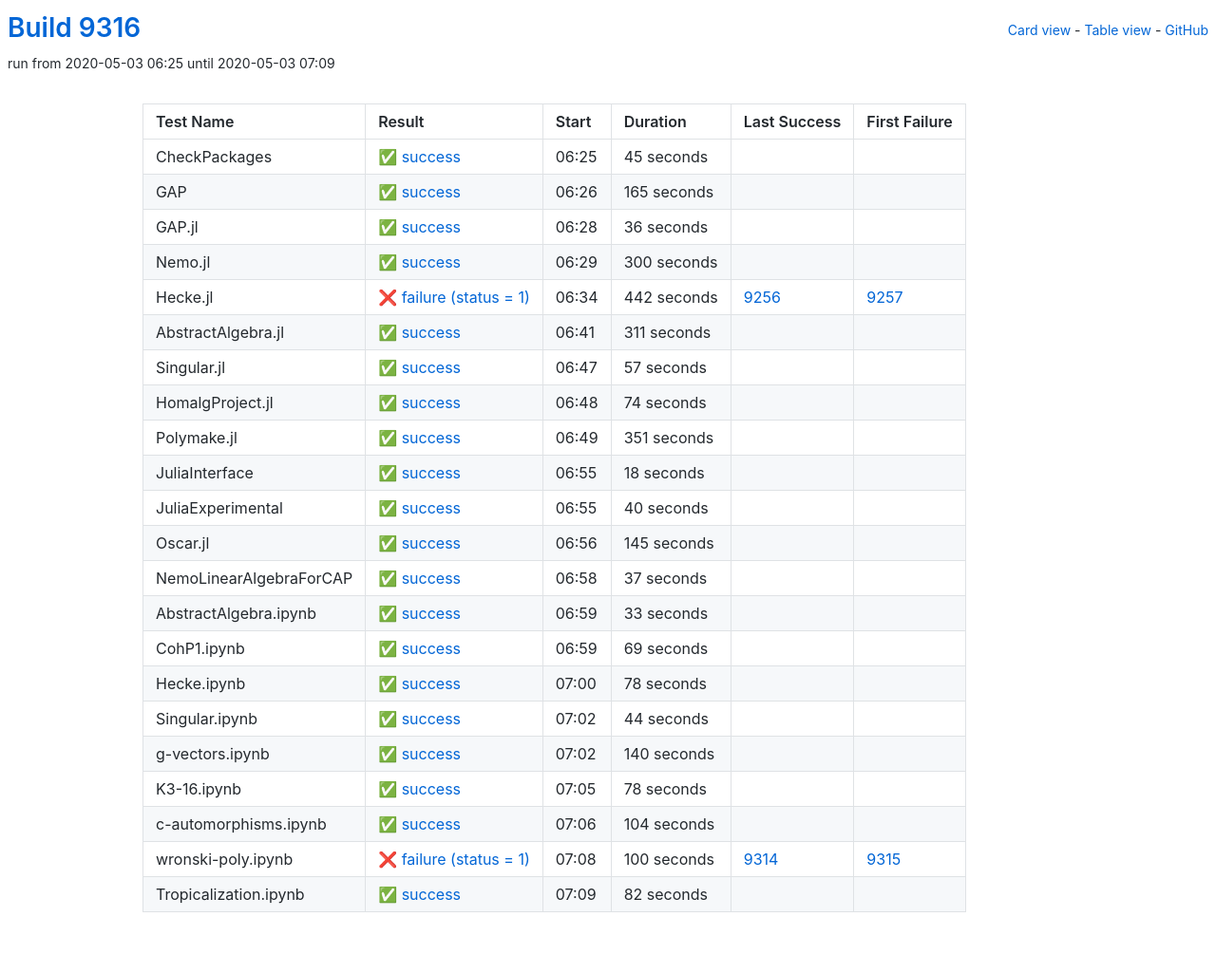
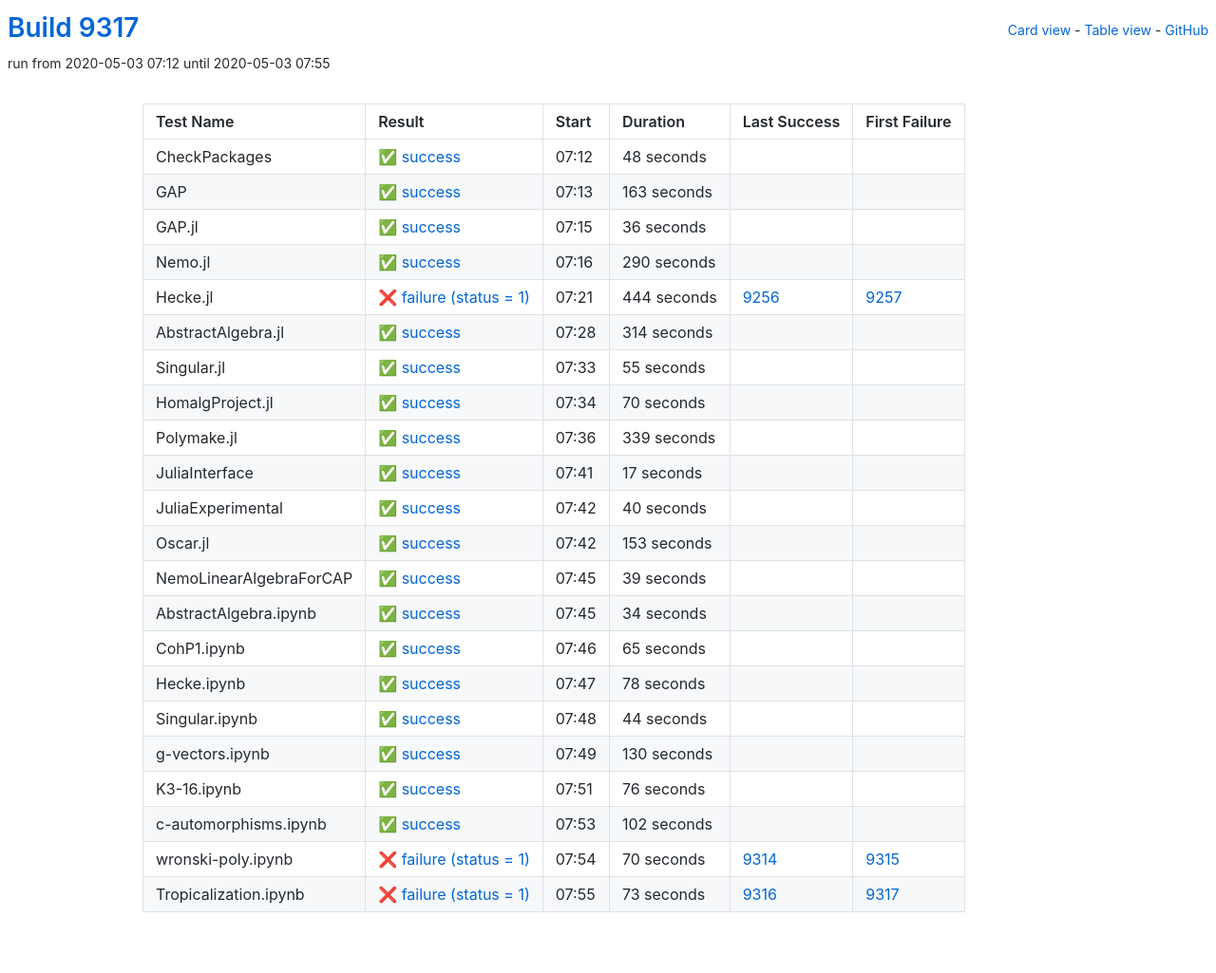
Before and after one commit to oscar-system/oscar-ci-status, a Jekyll site: the page built from table.html, in a window 1280 px wide. Shown: the whole page at 95% size. Built offline with Jekyll 4.4.1, drawn with Linux system fonts in a browser that asks for light colours.

Commit message:
Build 9317

```diff
--- a/_data/ci.yml
+++ b/_data/ci.yml
@@ -1,27 +1,27 @@
-build: 9316
-build_url: https://oscarci.mathematik.uni-kl.de/job/oscar/9316/
+build: 9317
+build_url: https://oscarci.mathematik.uni-kl.de/job/oscar/9317/
 job: oscar
 tests:
-- duration: 45
+- duration: 48
   exitcode: 0
   first_failure: false
   first_failure_url: null
   last_success: false
   last_success_url: null
-  log: https://oscarci.mathematik.uni-kl.de/job/oscar/9316/artifact/logs/build-9316/CheckPackages.log
+  log: https://oscarci.mathematik.uni-kl.de/job/oscar/9317/artifact/logs/build-9317/CheckPackages.log
   name: CheckPackages
-  start: 2020-05-03 06:25
+  start: 2020-05-03 07:12
   status: success
   success: true
-- duration: 165
+- duration: 163
   exitcode: 0
   first_failure: false
   first_failure_url: null
   last_success: false
   last_success_url: null
-  log: https://oscarci.mathematik.uni-kl.de/job/oscar/9316/artifact/logs/build-9316/GAP.log
+  log: https://oscarci.mathematik.uni-kl.de/job/oscar/9317/artifact/logs/build-9317/GAP.log
   name: GAP
-  start: 2020-05-03 06:26
+  start: 2020-05-03 07:13
   status: success
   success: true
 - duration: 36
@@ -30,86 +30,86 @@
   first_failure_url: null
   last_success: false
   last_success_url: null
-  log: https://oscarci.mathematik.uni-kl.de/job/oscar/9316/artifact/logs/build-9316/GAP.jl.log
+  log: https://oscarci.mathematik.uni-kl.de/job/oscar/9317/artifact/logs/build-9317/GAP.jl.log
   name: GAP.jl
-  start: 2020-05-03 06:28
+  start: 2020-05-03 07:15
   status: success
   success: true
-- duration: 300
+- duration: 290
   exitcode: 0
   first_failure: false
   first_failure_url: null
   last_success: false
   last_success_url: null
-  log: https://oscarci.mathematik.uni-kl.de/job/oscar/9316/artifact/logs/build-9316/Nemo.jl.log
+  log: https://oscarci.mathematik.uni-kl.de/job/oscar/9317/artifact/logs/build-9317/Nemo.jl.log
   name: Nemo.jl
-  start: 2020-05-03 06:29
+  start: 2020-05-03 07:16
   status: success
   success: true
-- duration: 442
+- duration: 444
   exitcode: 1
   first_failure: 9257
   first_failure_url: https://oscarci.mathematik.uni-kl.de/job/oscar/9257/
   last_success: 9256
   last_success_url: https://oscarci.mathematik.uni-kl.de/job/oscar/9256/
-  log: https://oscarci.mathematik.uni-kl.de/job/oscar/9316/artifact/logs/build-9316/Hecke.jl.log
+  log: https://oscarci.mathematik.uni-kl.de/job/oscar/9317/artifact/logs/build-9317/Hecke.jl.log
   name: Hecke.jl
-  start: 2020-05-03 06:34
+  start: 2020-05-03 07:21
   status: failure
   success: false
-- duration: 311
+- duration: 314
   exitcode: 0
   first_failure: false
   first_failure_url: null
   last_success: false
   last_success_url: null
-  log: https://oscarci.mathematik.uni-kl.de/job/oscar/9316/artifact/logs/build-9316/AbstractAlgebra.jl.log
+  log: https://oscarci.mathematik.uni-kl.de/job/oscar/9317/artifact/logs/build-9317/AbstractAlgebra.jl.log
   name: AbstractAlgebra.jl
-  start: 2020-05-03 06:41
+  start: 2020-05-03 07:28
   status: success
   success: true
-- duration: 57
+- duration: 55
   exitcode: 0
   first_failure: false
   first_failure_url: null
   last_success: false
   last_success_url: null
-  log: https://oscarci.mathematik.uni-kl.de/job/oscar/9316/artifact/logs/build-9316/Singular.jl.log
+  log: https://oscarci.mathematik.uni-kl.de/job/oscar/9317/artifact/logs/build-9317/Singular.jl.log
   name: Singular.jl
-  start: 2020-05-03 06:47
+  start: 2020-05-03 07:33
   status: success
   success: true
-- duration: 74
+- duration: 70
   exitcode: 0
   first_failure: false
   first_failure_url: null
   last_success: false
   last_success_url: null
-  log: https://oscarci.mathematik.uni-kl.de/job/oscar/9316/artifact/logs/build-9316/HomalgProject.jl.log
+  log: https://oscarci.mathematik.uni-kl.de/job/oscar/9317/artifact/logs/build-9317/HomalgProject.jl.log
   name: HomalgProject.jl
-  start: 2020-05-03 06:48
+  start: 2020-05-03 07:34
   status: success
   success: true
-- duration: 351
+- duration: 339
   exitcode: 0
   first_failure: false
   first_failure_url: null
   last_success: false
   last_success_url: null
-  log: https://oscarci.mathematik.uni-kl.de/job/oscar/9316/artifact/logs/build-9316/Polymake.jl.log
+  log: https://oscarci.mathematik.uni-kl.de/job/oscar/9317/artifact/logs/build-9317/Polymake.jl.log
   name: Polymake.jl
-  start: 2020-05-03 06:49
+  start: 2020-05-03 07:36
   status: success
   success: true
-- duration: 18
+- duration: 17
   exitcode: 0
   first_failure: false
   first_failure_url: null
   last_success: false
   last_success_url: null
-  log: https://oscarci.mathematik.uni-kl.de/job/oscar/9316/artifact/logs/build-9316/JuliaInterface.log
+  log: https://oscarci.mathematik.uni-kl.de/job/oscar/9317/artifact/logs/build-9317/JuliaInterface.log
   name: JuliaInterface
-  start: 2020-05-03 06:55
+  start: 2020-05-03 07:41
   status: success
   success: true
 - duration: 40
@@ -118,53 +118,53 @@
   first_failure_url: null
   last_success: false
   last_success_url: null
-  log: https://oscarci.mathematik.uni-kl.de/job/oscar/9316/artifact/logs/build-9316/JuliaExperimental.log
+  log: https://oscarci.mathematik.uni-kl.de/job/oscar/9317/artifact/logs/build-9317/JuliaExperimental.log
   name: JuliaExperimental
-  start: 2020-05-03 06:55
+  start: 2020-05-03 07:42
   status: success
   success: true
-- duration: 145
+- duration: 153
   exitcode: 0
   first_failure: false
   first_failure_url: null
   last_success: false
   last_success_url: null
-  log: https://oscarci.mathematik.uni-kl.de/job/oscar/9316/artifact/logs/build-9316/Oscar.jl.log
+  log: https://oscarci.mathematik.uni-kl.de/job/oscar/9317/artifact/logs/build-9317/Oscar.jl.log
   name: Oscar.jl
-  start: 2020-05-03 06:56
+  start: 2020-05-03 07:42
   status: success
   success: true
-- duration: 37
+- duration: 39
   exitcode: 0
   first_failure: false
   first_failure_url: null
   last_success: false
   last_success_url: null
-  log: https://oscarci.mathematik.uni-kl.de/job/oscar/9316/artifact/logs/build-9316/NemoLinearAlgebraForCAP.log
+  log: https://oscarci.mathematik.uni-kl.de/job/oscar/9317/artifact/logs/build-9317/NemoLinearAlgebraForCAP.log
   name: NemoLinearAlgebraForCAP
-  start: 2020-05-03 06:58
+  start: 2020-05-03 07:45
   status: success
   success: true
-- duration: 33
+- duration: 34
   exitcode: 0
   first_failure: false
   first_failure_url: null
   last_success: false
   last_success_url: null
-  log: https://oscarci.mathematik.uni-kl.de/job/oscar/9316/artifact/logs/build-9316/AbstractAlgebra.ipynb.log
+  log: https://oscarci.mathematik.uni-kl.de/job/oscar/9317/artifact/logs/build-9317/AbstractAlgebra.ipynb.log
   name: AbstractAlgebra.ipynb
-  start: 2020-05-03 06:59
+  start: 2020-05-03 07:45
   status: success
   success: true
-- duration: 69
+- duration: 65
   exitcode: 0
   first_failure: false
   first_failure_url: null
   last_success: false
   last_success_url: null
-  log: https://oscarci.mathematik.uni-kl.de/job/oscar/9316/artifact/logs/build-9316/CohP1.ipynb.log
+  log: https://oscarci.mathematik.uni-kl.de/job/oscar/9317/artifact/logs/build-9317/CohP1.ipynb.log
   name: CohP1.ipynb
-  start: 2020-05-03 06:59
+  start: 2020-05-03 07:46
   status: success
   success: true
 - duration: 78
@@ -173,9 +173,9 @@
   first_failure_url: null
   last_success: false
   last_success_url: null
-  log: https://oscarci.mathematik.uni-kl.de/job/oscar/9316/artifact/logs/build-9316/Hecke.ipynb.log
+  log: https://oscarci.mathematik.uni-kl.de/job/oscar/9317/artifact/logs/build-9317/Hecke.ipynb.log
   name: Hecke.ipynb
-  start: 2020-05-03 07:00
+  start: 2020-05-03 07:47
   status: success
   success: true
 - duration: 44
@@ -184,63 +184,63 @@
   first_failure_url: null
   last_success: false
   last_success_url: null
-  log: https://oscarci.mathematik.uni-kl.de/job/oscar/9316/artifact/logs/build-9316/Singular.ipynb.log
+  log: https://oscarci.mathematik.uni-kl.de/job/oscar/9317/artifact/logs/build-9317/Singular.ipynb.log
   name: Singular.ipynb
-  start: 2020-05-03 07:02
+  start: 2020-05-03 07:48
   status: success
   success: true
-- duration: 140
+- duration: 130
   exitcode: 0
   first_failure: false
   first_failure_url: null
   last_success: false
   last_success_url: null
-  log: https://oscarci.mathematik.uni-kl.de/job/oscar/9316/artifact/logs/build-9316/g-vectors.ipynb.log
+  log: https://oscarci.mathematik.uni-kl.de/job/oscar/9317/artifact/logs/build-9317/g-vectors.ipynb.log
   name: g-vectors.ipynb
-  start: 2020-05-03 07:02
+  start: 2020-05-03 07:49
   status: success
   success: true
-- duration: 78
+- duration: 76
   exitcode: 0
   first_failure: false
   first_failure_url: null
   last_success: false
   last_success_url: null
-  log: https://oscarci.mathematik.uni-kl.de/job/oscar/9316/artifact/logs/build-9316/K3-16.ipynb.log
+  log: https://oscarci.mathematik.uni-kl.de/job/oscar/9317/artifact/logs/build-9317/K3-16.ipynb.log
   name: K3-16.ipynb
-  start: 2020-05-03 07:05
+  start: 2020-05-03 07:51
   status: success
   success: true
-- duration: 104
+- duration: 102
   exitcode: 0
   first_failure: false
   first_failure_url: null
   last_success: false
   last_success_url: null
-  log: https://oscarci.mathematik.uni-kl.de/job/oscar/9316/artifact/logs/build-9316/c-automorphisms.ipynb.log
+  log: https://oscarci.mathematik.uni-kl.de/job/oscar/9317/artifact/logs/build-9317/c-automorphisms.ipynb.log
   name: c-automorphisms.ipynb
-  start: 2020-05-03 07:06
+  start: 2020-05-03 07:53
   status: success
   success: true
-- duration: 100
+- duration: 70
   exitcode: 1
   first_failure: 9315
   first_failure_url: https://oscarci.mathematik.uni-kl.de/job/oscar/9315/
   last_success: 9314
   last_success_url: https://oscarci.mathematik.uni-kl.de/job/oscar/9314/
-  log: https://oscarci.mathematik.uni-kl.de/job/oscar/9316/artifact/logs/build-9316/wronski-poly.ipynb.log
+  log: https://oscarci.mathematik.uni-kl.de/job/oscar/9317/artifact/logs/build-9317/wronski-poly.ipynb.log
   name: wronski-poly.ipynb
-  start: 2020-05-03 07:08
+  start: 2020-05-03 07:54
   status: failure
   success: false
-- duration: 82
-  exitcode: 0
-  first_failure: false
-  first_failure_url: null
-  last_success: false
-  last_success_url: null
-  log: https://oscarci.mathematik.uni-kl.de/job/oscar/9316/artifact/logs/build-9316/Tropicalization.ipynb.log
+- duration: 73
+  exitcode: 1
+  first_failure: 9317
+  first_failure_url: https://oscarci.mathematik.uni-kl.de/job/oscar/9317/
+  last_success: 9316
+  last_success_url: https://oscarci.mathematik.uni-kl.de/job/oscar/9316/
+  log: https://oscarci.mathematik.uni-kl.de/job/oscar/9317/artifact/logs/build-9317/Tropicalization.ipynb.log
   name: Tropicalization.ipynb
-  start: 2020-05-03 07:09
-  status: success
-  success: true
+  start: 2020-05-03 07:55
+  status: failure
+  success: false
```
Also changed, not shown: README.md.
